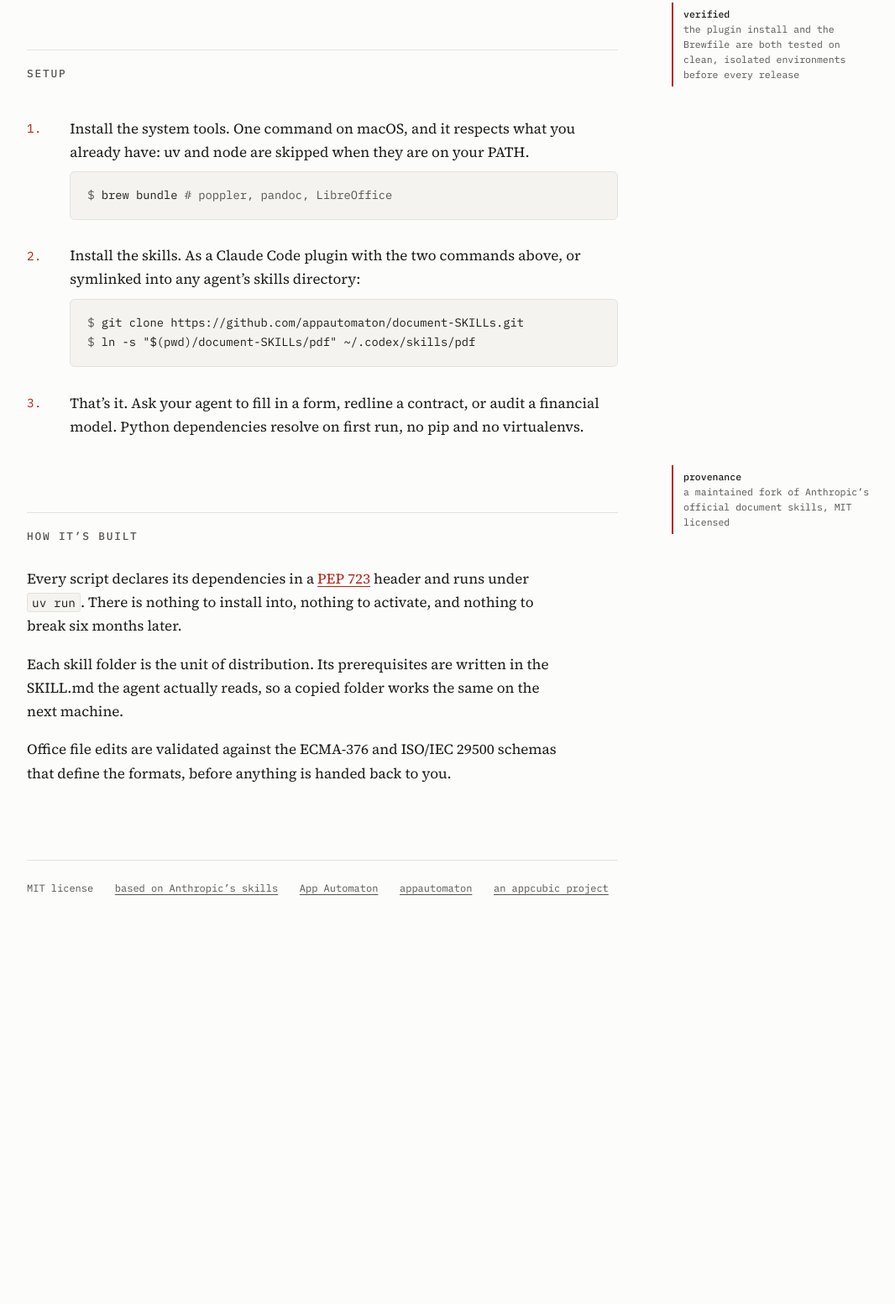
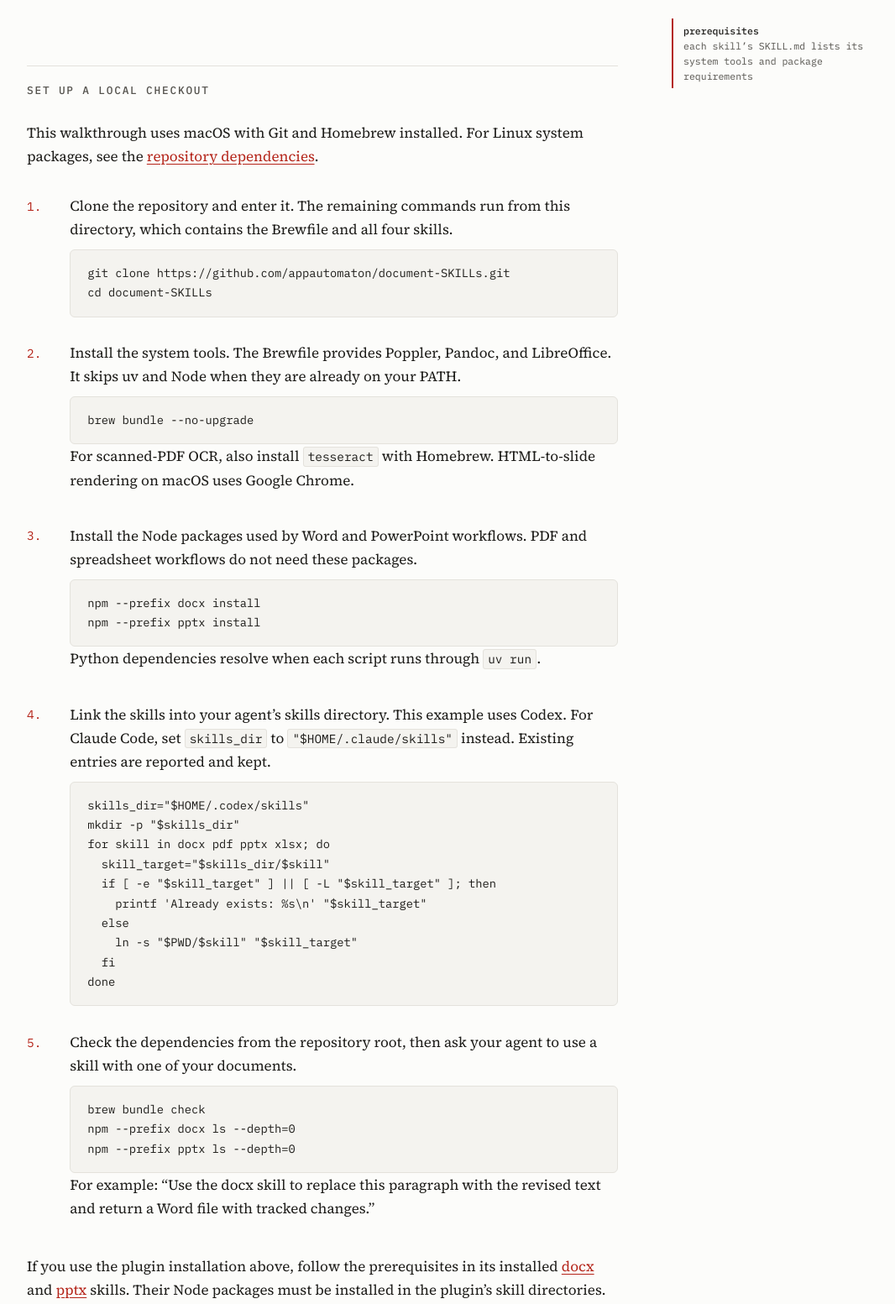
Before and after one commit to appautomaton/document-SKILLs, a plain HTML site: page docs/index.html in a window 1280 px wide. Shown: the part 1111-2664 px from the top of the page at 84% size, without its empty margins (104-1170 px from the left). Before the commit the page ends 2250 px from the top, so only its background shows below. Drawn offline with Linux system fonts and the light colour scheme.

Commit message:
Complete the local document skills setup walkthrough

```diff
--- a/docs/index.html
+++ b/docs/index.html
@@ -99,6 +99,7 @@
     justify-content: center;
     column-gap: 4rem;
   }
+  .row > div, ol.setup li > div { min-width: 0; }
   .note {
     font-family: var(--mono);
     font-size: 0.72rem;
@@ -121,12 +122,13 @@
     color: var(--ink-soft);
     padding: 1.4rem 0 0;
     display: flex;
+    flex-wrap: wrap;
     justify-content: space-between;
     gap: 1rem;
     max-width: 63rem;
     margin: 0 auto;
   }
-  header.masthead a { color: var(--ink-soft); }
+  header.masthead a { color: var(--ink-soft); overflow-wrap: anywhere; }
 
   .row.hero { padding-top: 4.5rem; }
   h1 {
@@ -277,7 +279,7 @@
       <p class="lede">Four self-contained skills that teach Claude&nbsp;Code and Codex to fill PDF forms, redline Word documents, build PowerPoint decks, and recalculate Excel formulas.</p>
       <pre tabindex="0"><span class="p">&gt; </span>/plugin marketplace add appautomaton/document-SKILLs
 <span class="p">&gt; </span>/plugin install document-skills@appautomaton-skills</pre>
-      <p class="caption">Claude Code, two commands. Codex and other agents: clone and symlink.</p>
+      <p class="caption">Claude Code plugin installation. System tools and per-skill dependencies are still required. For a local checkout, follow the setup below.</p>
     </div>
     <aside class="note"><b>tracked changes</b><br>the docx skill produces real redlines, the kind that survive review in Word</aside>
   </div>
@@ -309,29 +311,59 @@
 
   <div class="row">
     <div>
-      <h2>Setup</h2>
+      <h2 id="setup">Set up a local checkout</h2>
+      <p>This walkthrough uses macOS with Git and Homebrew installed. For Linux system packages, see the <a href="https://github.com/appautomaton/document-SKILLs#dependencies">repository dependencies</a>.</p>
       <ol class="setup">
         <li>
           <div>
-            <p>Install the system tools. One command on macOS, and it respects what you already have: uv and node are skipped when they are on your PATH.</p>
-            <pre tabindex="0"><span class="p">$ </span>brew bundle <span class="p"># poppler, pandoc, LibreOffice</span></pre>
+            <p>Clone the repository and enter it. The remaining commands run from this directory, which contains the Brewfile and all four skills.</p>
+            <pre tabindex="0">git clone https://github.com/appautomaton/document-SKILLs.git
+cd document-SKILLs</pre>
           </div>
         </li>
         <li>
           <div>
-            <p>Install the skills. As a Claude Code plugin with the two commands above, or symlinked into any agent&rsquo;s skills directory:</p>
-            <pre tabindex="0"><span class="p">$ </span>git clone https://github.com/appautomaton/document-SKILLs.git
-<span class="p">$ </span>ln -s "$(pwd)/document-SKILLs/pdf" ~/.codex/skills/pdf</pre>
+            <p>Install the system tools. The Brewfile provides Poppler, Pandoc, and LibreOffice. It skips uv and Node when they are already on your PATH.</p>
+            <pre tabindex="0">brew bundle --no-upgrade</pre>
+            <p>For scanned-PDF OCR, also install <code>tesseract</code> with Homebrew. HTML-to-slide rendering on macOS uses Google Chrome.</p>
           </div>
         </li>
         <li>
           <div>
-            <p>That&rsquo;s it. Ask your agent to fill in a form, redline a contract, or audit a financial model. Python dependencies resolve on first run, no pip and no virtualenvs.</p>
+            <p>Install the Node packages used by Word and PowerPoint workflows. PDF and spreadsheet workflows do not need these packages.</p>
+            <pre tabindex="0">npm --prefix docx install
+npm --prefix pptx install</pre>
+            <p>Python dependencies resolve when each script runs through <code>uv run</code>.</p>
+          </div>
+        </li>
+        <li>
+          <div>
+            <p>Link the skills into your agent&rsquo;s skills directory. This example uses Codex. For Claude Code, set <code>skills_dir</code> to <code>"$HOME/.claude/skills"</code> instead. Existing entries are reported and kept.</p>
+            <pre tabindex="0">skills_dir="$HOME/.codex/skills"
+mkdir -p "$skills_dir"
+for skill in docx pdf pptx xlsx; do
+  skill_target="$skills_dir/$skill"
+  if [ -e "$skill_target" ] || [ -L "$skill_target" ]; then
+    printf 'Already exists: %s\n' "$skill_target"
+  else
+    ln -s "$PWD/$skill" "$skill_target"
+  fi
+done</pre>
+          </div>
+        </li>
+        <li>
+          <div>
+            <p>Check the dependencies from the repository root, then ask your agent to use a skill with one of your documents.</p>
+            <pre tabindex="0">brew bundle check
+npm --prefix docx ls --depth=0
+npm --prefix pptx ls --depth=0</pre>
+            <p>For example: &ldquo;Use the docx skill to replace this paragraph with the revised text and return a Word file with tracked changes.&rdquo;</p>
           </div>
         </li>
       </ol>
+      <p>If you use the plugin installation above, follow the prerequisites in its installed <a href="https://github.com/appautomaton/document-SKILLs/blob/master/docx/SKILL.md">docx</a> and <a href="https://github.com/appautomaton/document-SKILLs/blob/master/pptx/SKILL.md">pptx</a> skills. Their Node packages must be installed in the plugin&rsquo;s skill directories.</p>
     </div>
-    <aside class="note"><b>verified</b><br>the plugin install and the Brewfile are both tested on clean, isolated environments before every release</aside>
+    <aside class="note"><b>prerequisites</b><br>each skill&rsquo;s SKILL.md lists its system tools and package requirements</aside>
   </div>
 
   <div class="row">
```
